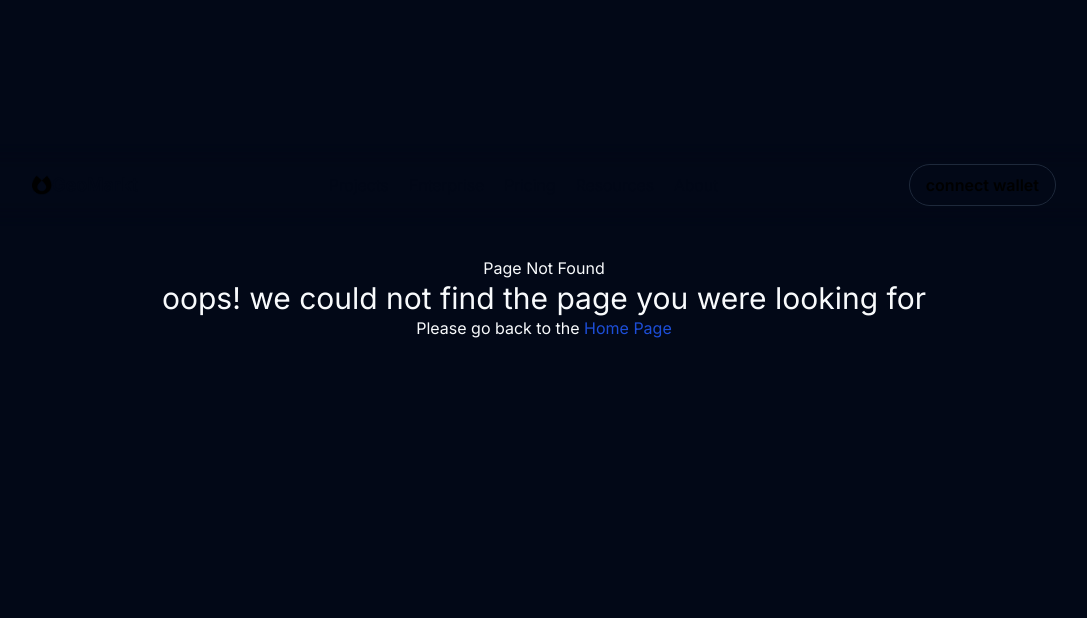
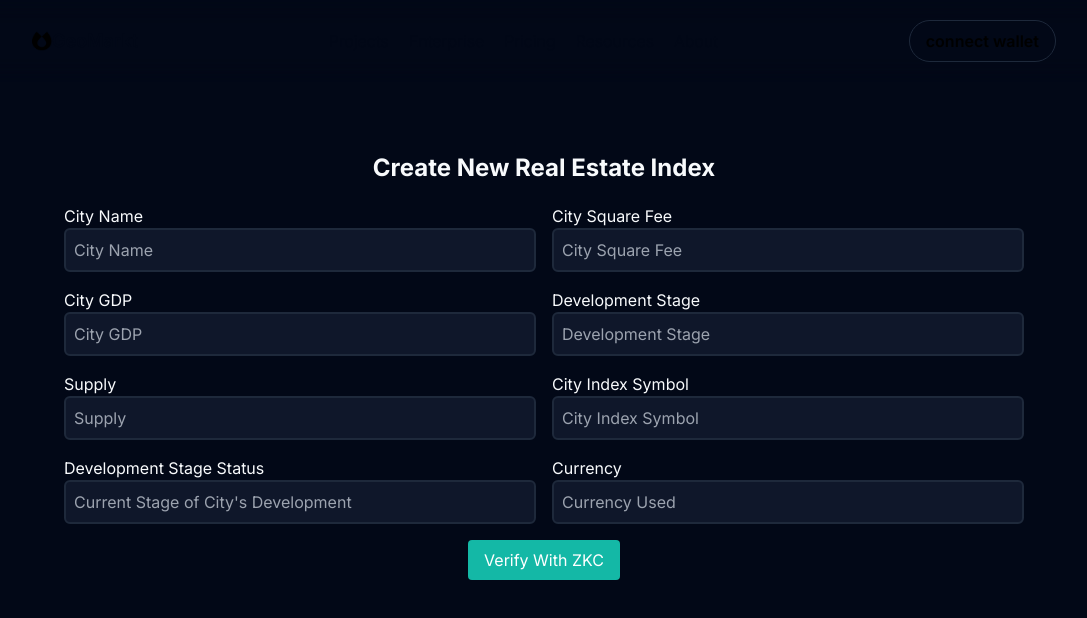
Before and after one commit to DruxAMB/GeoMarkt, a Next.js app in the folder frontend/: page /create-index in a window 1280 px wide. Before the commit this address had no page. Shown: the top 618 px of the page, without its empty margins (96-1183 px from the left). Built offline with nearby package versions, Linux system fonts and the light colour scheme.

Commit message:
@druxamb: added createIndex component

```diff
--- /dev/null
+++ b/frontend/app/components/CreateIndex.tsx
@@ -0,0 +1,131 @@
+"use client";
+
+import { useState, ChangeEvent } from "react";
+
+const NewRealEstate = () => {
+  const [formData, setFormData] = useState({
+    cityName: "",
+    citySquareFee: "",
+    cityGDP: "",
+    developmentStage: "",
+    supply: "",
+    indexSymbol: "",
+    developmentStageStatus: "",
+    currency: "",
+  });
+
+  // Updated handleChange function to update form data state
+  const handleChange = (e: ChangeEvent<HTMLInputElement>) => {
+    const { name, value } = e.target;
+    setFormData({
+      ...formData,
+      [name]: value,
+    });
+  };
+
+  // You can add a submit handler for form submission logic if needed
+
+  return (
+    <div className="container mx-auto py-10">
+      <h1 className="text-2xl font-bold mb-5 text-center">Create New Real Estate Index</h1>
+      <form className="grid grid-cols-2 gap-4">
+        <div className="flex flex-col">
+          <label htmlFor="cityName">City Name</label>
+          <input
+            type="text"
+            name="cityName"
+            placeholder="City Name"
+            value={formData.cityName}
+            onChange={handleChange}
+            className="input p-2 bg-slate-900 rounded-md border-2"
+          />
+        </div>
+        <div className="flex flex-col">
+          <label htmlFor="citySquareFee">City Square Fee</label>
+          <input
+            type="text"
+            name="citySquareFee"
+            placeholder="City Square Fee"
+            value={formData.citySquareFee}
+            onChange={handleChange}
+            className="input p-2 bg-slate-900 rounded-md border-2"
+          />
+        </div>
+        <div className="flex flex-col">
+          <label htmlFor="cityGDP">City GDP</label>
+          <input
+            type="text"
+            name="cityGDP"
+            placeholder="City GDP"
+            value={formData.cityGDP}
+            onChange={handleChange}
+            className="input p-2 bg-slate-900 rounded-md border-2"
+          />
+        </div>
+        <div className="flex flex-col">
+          <label htmlFor="developmentStage">Development Stage</label>
+          <input
+            type="text"
+            name="developmentStage"
+            placeholder="Development Stage"
+            value={formData.developmentStage}
+            onChange={handleChange}
+            className="input p-2 bg-slate-900 rounded-md border-2"
+          />
+        </div>
+        <div className="flex flex-col">
+          <label htmlFor="supply">Supply</label>
+          <input
+            type="text"
+            name="supply"
+            placeholder="Supply"
+            value={formData.supply}
+            onChange={handleChange}
+            className="input p-2 bg-slate-900 rounded-md border-2"
+          />
+        </div>
+        <div className="flex flex-col">
+          <label htmlFor="indexSymbol">City Index Symbol</label>
+          <input
+            type="text"
+            name="indexSymbol"
+            placeholder="City Index Symbol"
+            value={formData.indexSymbol}
+            onChange={handleChange}
+            className="input p-2 bg-slate-900 rounded-md border-2"
+          />
+        </div>
+        <div className="flex flex-col">
+          <label htmlFor="developmentStageStatus">Development Stage Status</label>
+          <input
+            type="text"
+            name="developmentStageStatus"
+            placeholder="Current Stage of City's Development"
+            value={formData.developmentStageStatus}
+            onChange={handleChange}
+            className="input p-2 bg-slate-900 rounded-md border-2"
+          />
+        </div>
+        <div className="flex flex-col">
+          <label htmlFor="currency">Currency</label>
+          <input
+            type="text"
+            name="currency"
+            placeholder="Currency Used"
+            value={formData.currency}
+            onChange={handleChange}
+            className="input p-2 bg-slate-900 rounded-md border-2"
+          />
+        </div>
+        <button
+          type="submit"
+          className="bg-teal-500 col-span-2 w-fit m-auto text-white py-2 px-4 rounded"
+        >
+          Verify With ZKC
+        </button>
+      </form>
+    </div>
+  );
+};
+
+export default NewRealEstate;
--- /dev/null
+++ b/frontend/app/create-index/page.tsx
@@ -0,0 +1,12 @@
+import React from 'react'
+import CreateIndex from '../components/CreateIndex'
+
+const page = () => {
+  return (
+    <div className='grid gap-2 p-5 pt-28 px-4 md:px-10 lg:px-32'>
+        <CreateIndex />
+    </div>
+  )
+}
+
+export default page
```
